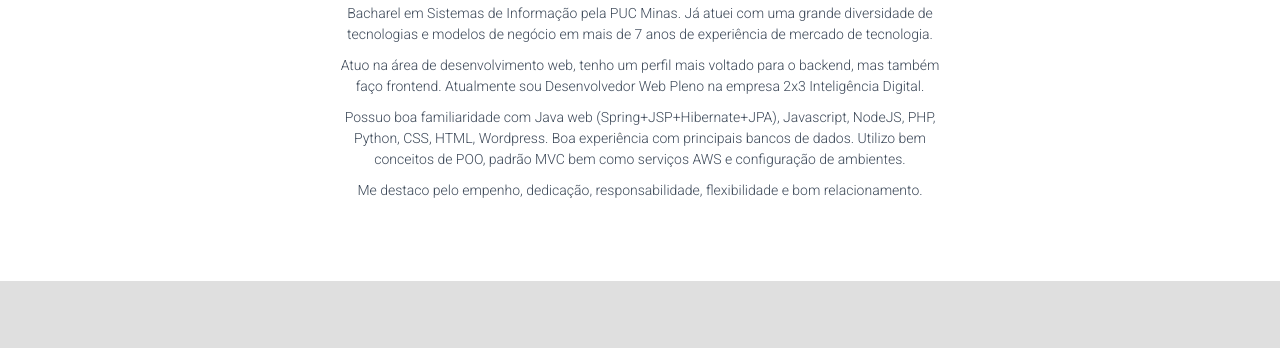
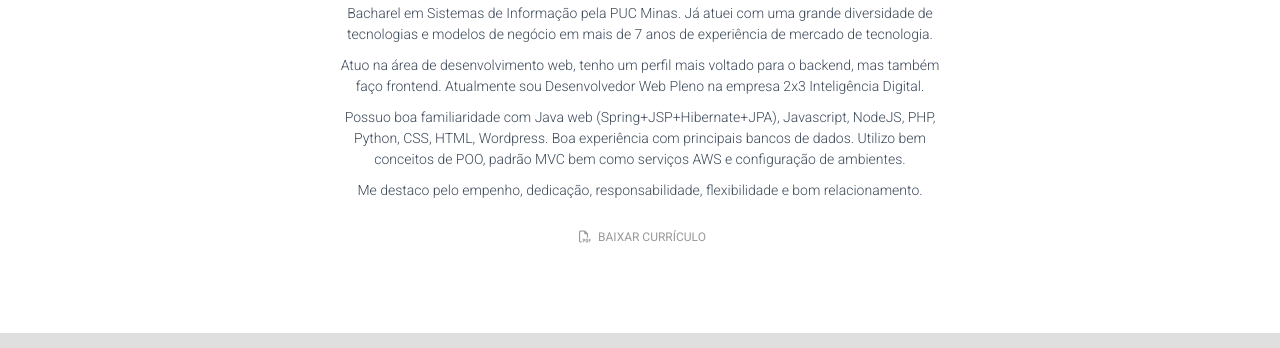
Before and after one commit to FabricioSouza88/site, a plain HTML site: page index.html in a window 1280 px wide. Shown: the part 937-1285 px from the top of the page. Drawn offline with nearby package versions, Linux system fonts and the light colour scheme.

Commit message:
atualizações

```diff
--- a/assets/css/style.css
+++ b/assets/css/style.css
@@ -141,6 +141,11 @@ h2.title span.parenteses{
         max-width: 600px;
         margin: 0 auto;
     }
+
+    .profile .download-curriculum {
+        font-size: 12px;
+    }
+
     @media (max-width: 991px){
         .profile .avatar{
             top: -160px;
--- a/index.html
+++ b/index.html
@@ -149,7 +149,10 @@
 								<p>Atuo na área de desenvolvimento web, tenho um perfil mais voltado para o backend, mas também faço frontend. Atualmente sou Desenvolvedor Web Pleno na empresa 2x3 Inteligência Digital.</p>
 								<p>Possuo boa familiaridade com Java web (Spring+JSP+Hibernate+JPA), Javascript, NodeJS, PHP, Python, CSS, HTML, Wordpress. Boa experiência com principais bancos de dados. Utilizo bem conceitos de POO, padrão MVC bem como serviços AWS e configuração de ambientes.</p>
 								<p>Me destaco pelo empenho, dedicação, responsabilidade, flexibilidade e bom relacionamento.</p>
-								<div class="clear"></div>
+								<a title="Baixar currículo" href="https://s3-us-west-2.amazonaws.com/fsouza/files/Fabricio+Silva+de+Souza.pdf" target="_blank" class="btn btn-simple btn-just-icon download-curriculum">
+									<i class="fa fa-file-pdf-o"></i> Baixar Currículo
+								</a>
+								<!--<div class="clear"></div>-->
 			                </div>
 	                    </div>
                 	</div>
```
